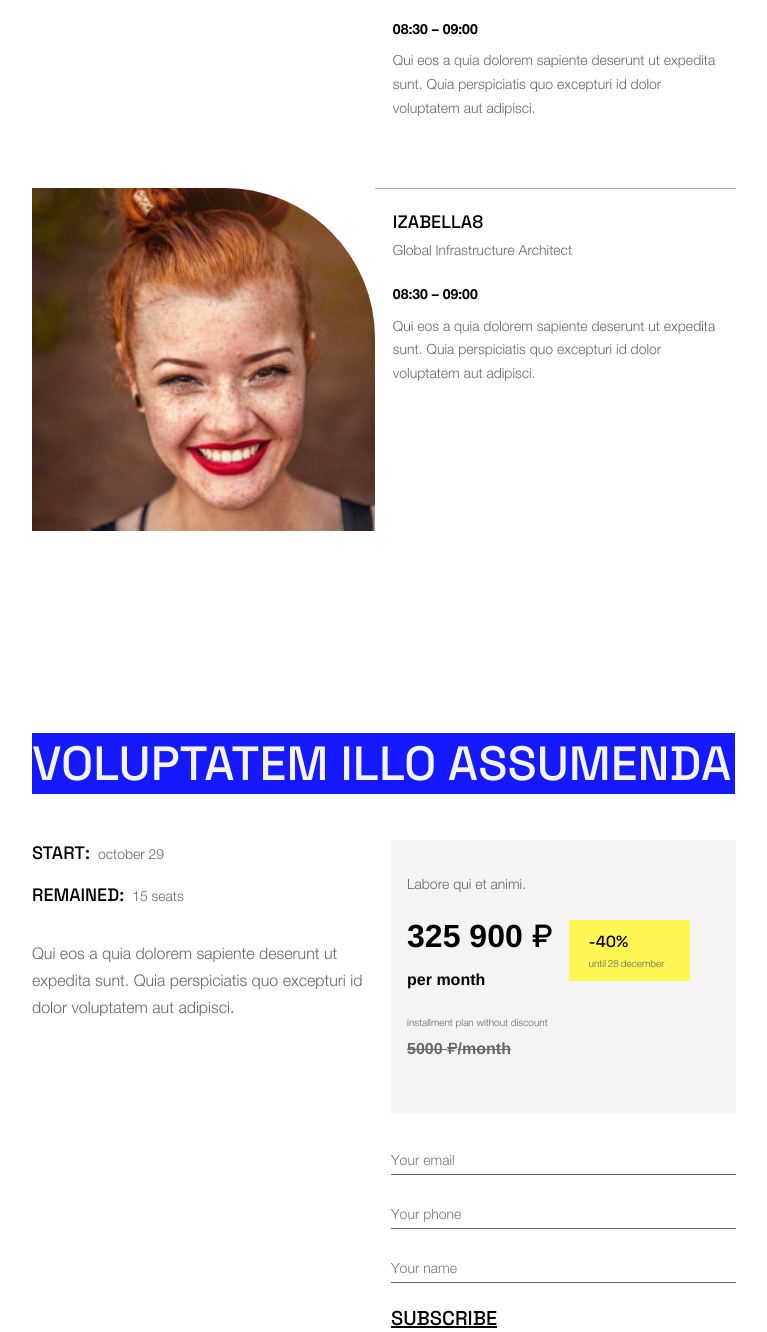
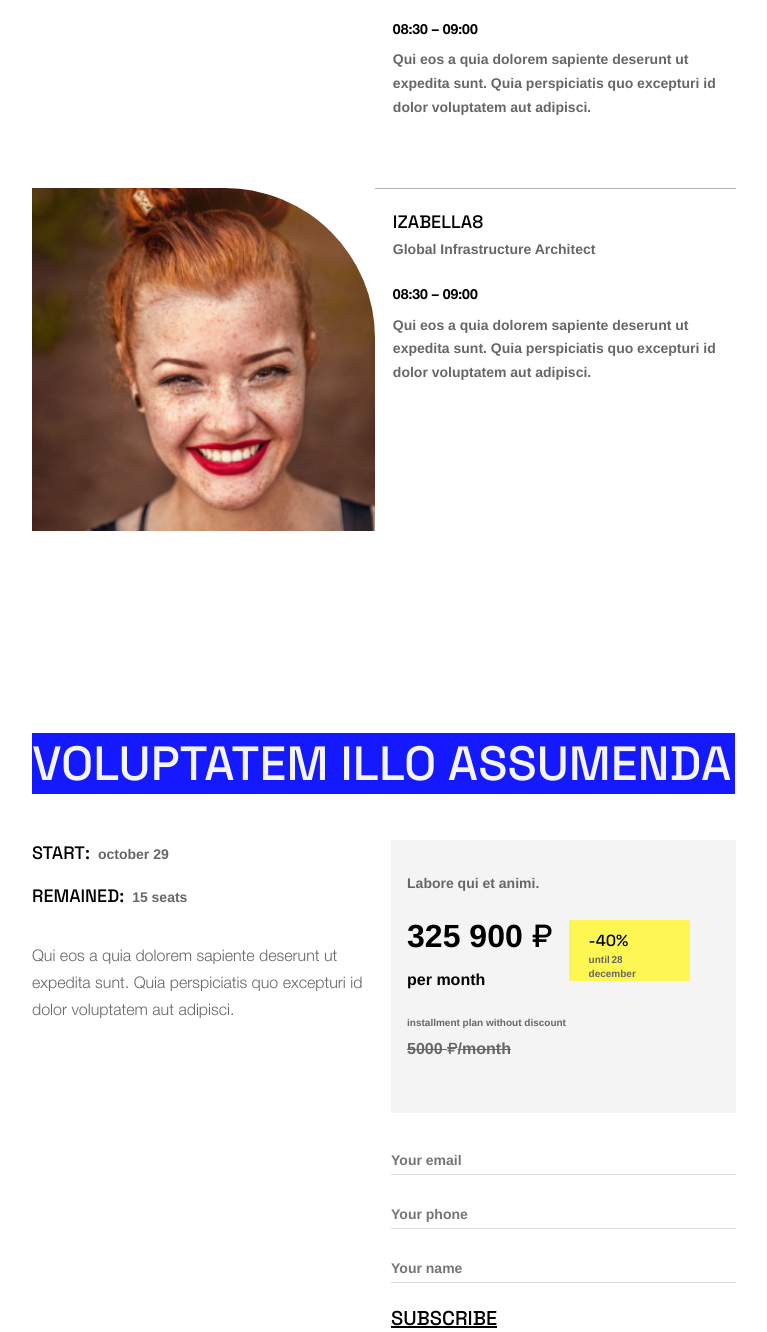
Before and after one commit to Khusainov779/Test-task, a plain HTML site: page index.html in a window 1280 px wide. Shown: the part 1049-2381 px from the top of the page, without its empty margins (256-1023 px from the left). Drawn offline with Linux system fonts and the light colour scheme.

Commit message:
fix: font weight was changed

```diff
--- a/style.css
+++ b/style.css
@@ -85,7 +85,7 @@ body {
 .employee__aside--position {
   font-family: "Helvetica";
   font-style: normal;
-  font-weight: normal;
+  font-weight: bolder;
   font-size: 12px;
   line-height: 170%;
   color: #676767;
@@ -102,7 +102,7 @@ body {
 .employee__aside--desc {
   font-family: "Helvetica";
   font-style: normal;
-  font-weight: normal;
+  font-weight: bolder;
   font-size: 12px;
   line-height: 170%;
   color: #676767;
@@ -131,8 +131,8 @@ body {
 .subscription__start--date {
   font-family: "Helvetica";
   font-style: normal;
-  font-weight: normal;
   font-size: 12px;
+  font-weight: bolder;
   line-height: 170%;
   color: #676767;
   text-transform: lowercase;
@@ -150,7 +150,7 @@ body {
 .subscription__remained--seats {
   font-family: "Helvetica";
   font-style: normal;
-  font-weight: normal;
+  font-weight: bolder;
   font-size: 12px;
   line-height: 170%;
   color: #676767;
@@ -177,7 +177,7 @@ body {
 .subscription__plan--p {
   font-family: "Helvetica";
   font-style: normal;
-  font-weight: normal;
+  font-weight: bolder;
   font-size: 12px;
   line-height: 170%;
   color: #676767;
@@ -227,7 +227,7 @@ body {
 .subscription__discount--date {
   font-family: "Helvetica";
   font-style: normal;
-  font-weight: normal;
+  font-weight: bolder;
   font-size: 8px;
   line-height: 140%;
   color: #676767;
@@ -244,6 +244,8 @@ body {
 .subscription__discount-price--nodiscount {
   font-size: 8px;
   line-height: 11px;
+  font-weight: bolder;
+
 }
 
 .subscription__discount-price--permonth {
@@ -261,11 +263,10 @@ body {
 .subscribtion__input {
   outline: 0;
   border-width: 0 0 1px;
-  border-color: #676767;
-  padding: 8px 0;
+  border-color: rgba(0, 0, 0, 0.2);
   font-family: "Helvetica";
   font-style: normal;
-  font-weight: normal;
+  font-weight: bolder;
   font-size: 12px;
   line-height: 170%;
   width: 100%;
@@ -287,6 +288,7 @@ body {
   background: none;
   text-decoration: underline;
   text-transform: uppercase;
+  cursor: pointer;
 }
 .subscribtion__input--btn:hover {
   color:  #676767;
@@ -505,4 +507,8 @@ body {
   .subscription__list--item {
     margin-bottom: 72px;
   }
+  .subscribtion__input {
+    height: 40px;
+    font-size: 16px;
+  }
 }
```
